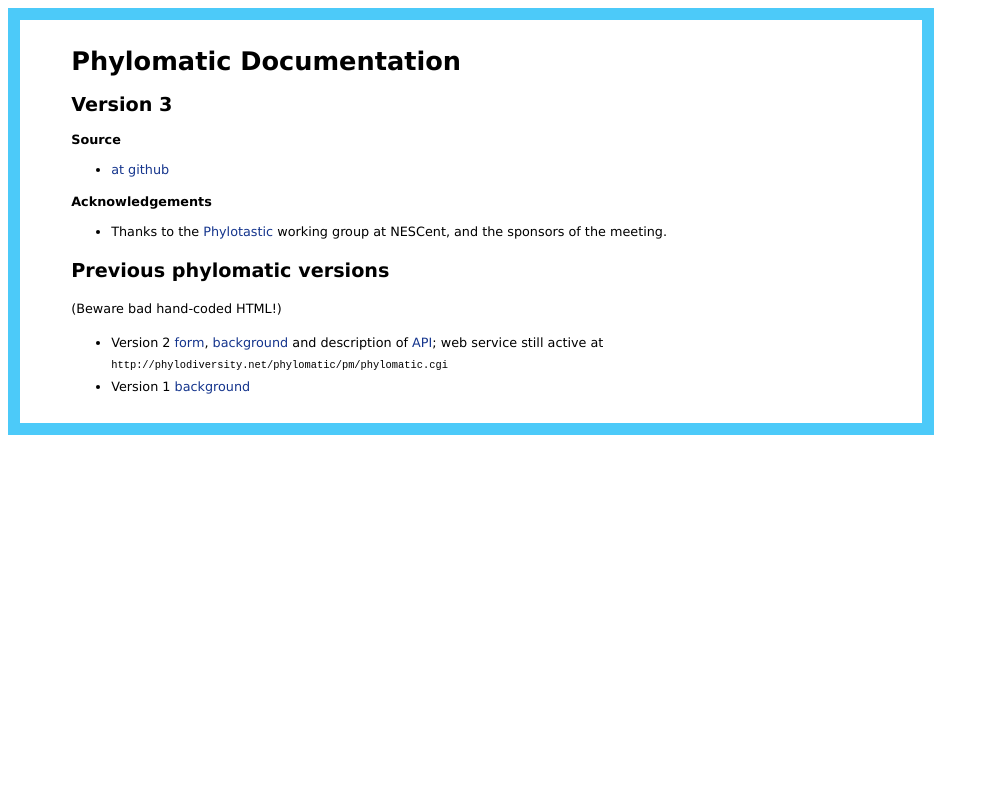
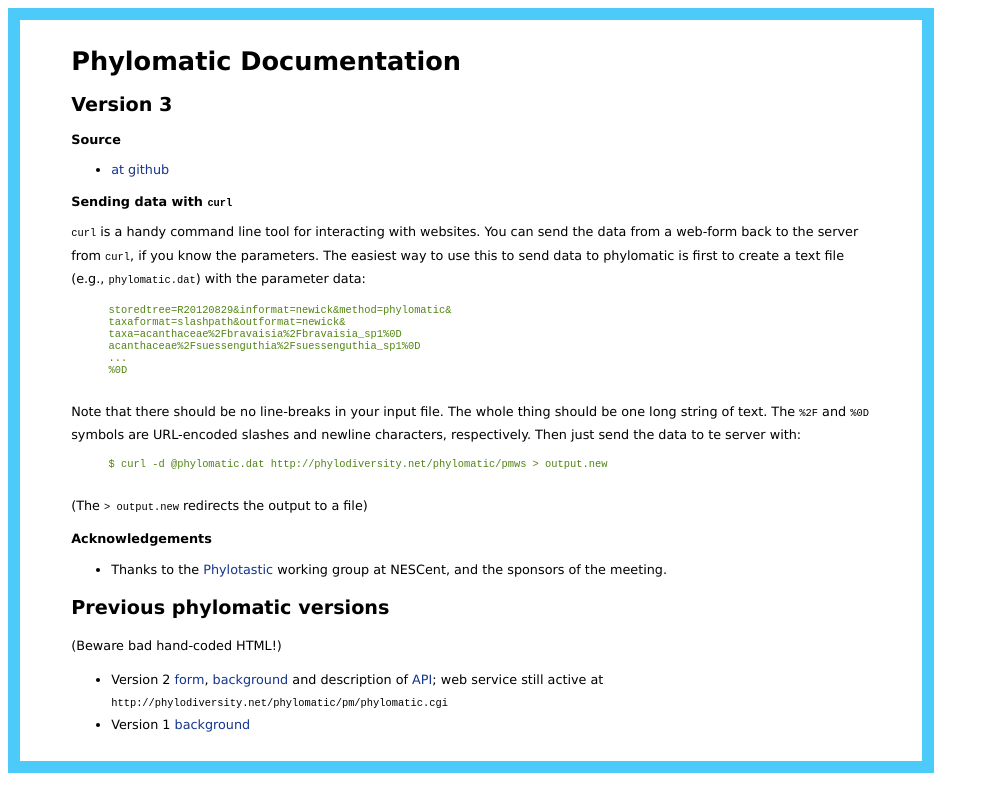
Before and after one commit to camwebb/phylomatic-ws, a plain HTML site: page html/documentation.html in a window 1280 px wide. Shown: the whole page, without its empty margins (0-989 px from the left). Drawn offline with Linux system fonts and the light colour scheme.

Commit message:
added documentation

```diff
--- a/html/documentation.html
+++ b/html/documentation.html
@@ -14,6 +14,37 @@
 		<a href="https://github.com/camwebb/phylomatic-ws">at github</a>
 	  </li>
 	</ul>
+    <h3>Sending data with <code>curl</code></h3>
+    <p>
+      <code>curl</code> is a handy command line tool for interacting
+      with websites.  You can send the data from a web-form back to
+      the server from <code>curl</code>, if you know the
+      parameters. The easiest way to use this to send data to
+      phylomatic is first to create a text file (e.g.,
+      <code>phylomatic.dat</code>) with the parameter data:
+    </p>
+    <pre>
+      storedtree=R20120829&amp;informat=newick&amp;method=phylomatic&amp;
+      taxaformat=slashpath&amp;outformat=newick&amp;
+      taxa=acanthaceae%2Fbravaisia%2Fbravaisia_sp1%0D
+      acanthaceae%2Fsuessenguthia%2Fsuessenguthia_sp1%0D
+      ...
+      %0D
+    </pre>
+    <p>
+      Note that there should be no line-breaks in your input file. The
+      whole thing should be one long string of text. The
+      <code>%2F</code> and <code>%0D</code> symbols are URL-encoded
+      slashes and newline characters, respectively.  Then just send
+      the data to te server with:
+    </p>
+    <pre>
+      $ curl -d @phylomatic.dat http://phylodiversity.net/phylomatic/pmws > output.new
+    </pre>
+    <p>
+      (The <code>&gt; output.new</code> redirects the output to a
+      file)
+    </p>
 	<h3>Acknowledgements</h3>
 	<ul>
 	  <li>
```
